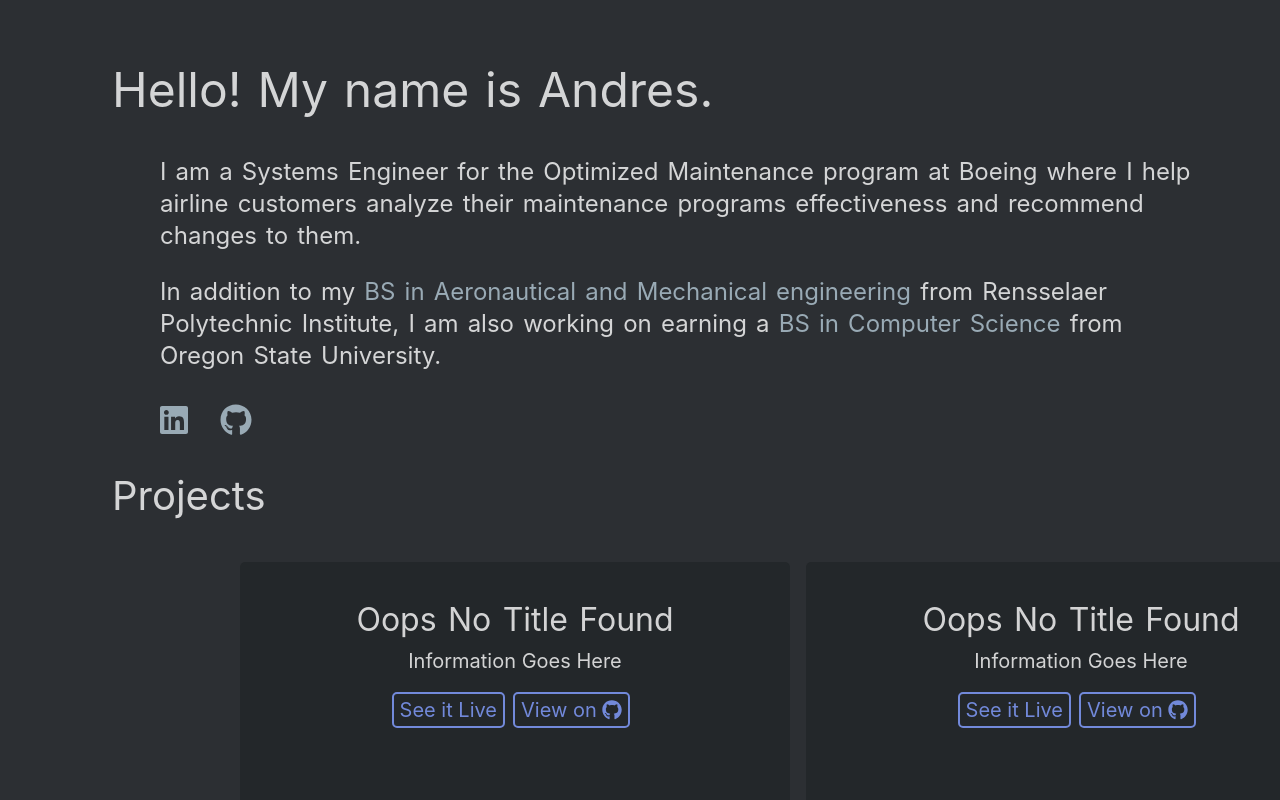
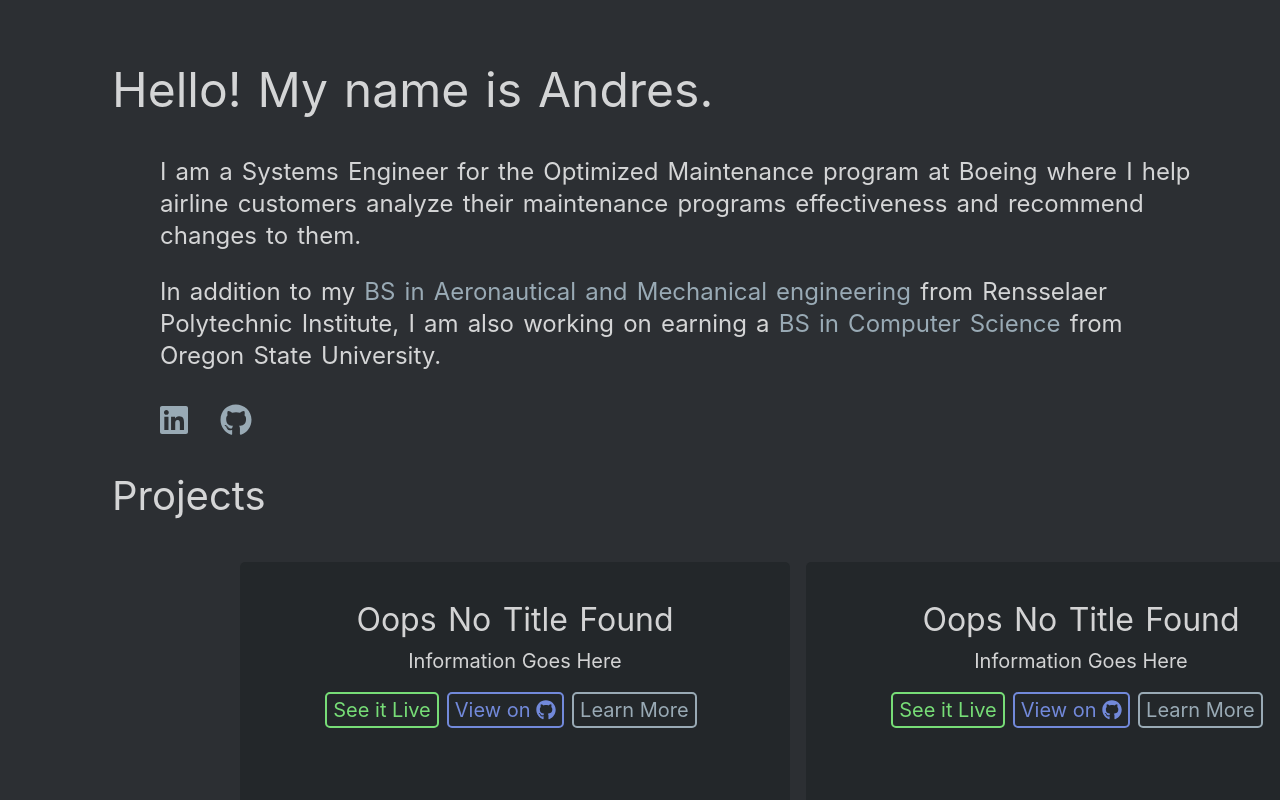
Before and after one commit to AndresZourelli/my-website, a React (Create React App) app in the folder client/: page / in a window 1280 px wide. Shown: the top 800 px of the page. Built offline with nearby package versions, Linux system fonts and the light colour scheme.

Commit message:
added a work section and added extra options cards

```diff
--- a/client/src/components/Home/Home.js
+++ b/client/src/components/Home/Home.js
@@ -3,7 +3,7 @@
 import { FontAwesomeIcon } from '@fortawesome/react-fontawesome';
 import { faLinkedin, faGithub } from '@fortawesome/free-brands-svg-icons';
 import Projects from '../Projects/Projects';
-
+import Work from '../Work/Work';
 export class Home extends Component {
 	render() {
 		return (
@@ -34,6 +34,7 @@
 						</a>
 					</div>
 				</main>
+				{/* <Work /> */}
 				<Projects />
 				<div className="footer">Andres Zourelli, 2019</div>
 			</div>
--- /dev/null
+++ b/client/src/components/Work/Work.js
@@ -0,0 +1,17 @@
+import React from 'react';
+import Card from '../card/card';
+import './Work.scss';
+
+const Work = () => {
+	return (
+		<div className="projects-container">
+			<h1>Jobs Held</h1>
+			<div className="cardHolder">
+				<Card />
+				<Card />
+			</div>
+		</div>
+	);
+};
+
+export default Work;
--- a/client/src/components/card/card.js
+++ b/client/src/components/card/card.js
@@ -3,18 +3,35 @@
 import { FontAwesomeIcon } from '@fortawesome/react-fontawesome';
 import { faGithub } from '@fortawesome/free-brands-svg-icons';
 
-const Card = ({ website, title, github, description }) => {
-	let optionalButton = <button href={website}>See it Live</button>;
+const Card = ({ website, title, github, description, learnmore, company_image }) => {
+	let optionalButtonLive = (
+		<button className="live" href={website}>
+			See it Live
+		</button>
+	);
+	let optionalButtonGithub = (
+		<button href={github}>
+			View on <FontAwesomeIcon icon={faGithub} size="1x" />
+		</button>
+	);
+	let optionalButtonMore = (
+		<button className="learn-more" href={website}>
+			Learn More
+		</button>
+	);
+
+	let titleImage = <img src={company_image} />;
+
 	return (
 		<div className="CardBody">
 			<div className="info">
+				{company_image ? titleImage : null}
 				<h2>{title}</h2>
 				<p>{description}</p>
 				<div className="button-container">
-					{website ? optionalButton : null}
-					<button href={github}>
-						View on <FontAwesomeIcon icon={faGithub} size="1x" />
-					</button>
+					{website ? optionalButtonLive : null}
+					{github ? optionalButtonGithub : null}
+					{learnmore ? optionalButtonMore : null}
 				</div>
 			</div>
 		</div>
@@ -26,6 +43,7 @@
 	description: 'Information Goes Here',
 	github: '/',
 	website: '/',
-	image: '/'
+	image: '/',
+	learnmore: '/'
 };
 export default Card;
--- a/client/src/components/card/card.scss
+++ b/client/src/components/card/card.scss
@@ -52,7 +52,22 @@
 			color: rgba($quartile-color, 1);
 			margin-right: .5rem;
 			background-color: transparent;
-
+			&.live {
+				color: #77dd77;
+				border: solid #77dd77 2px;
+				&:hover {
+					color: #bcdbbc;
+					border: solid #bcdbbc 2px;
+				}
+			}
+			&.learn-more {
+				color: $main-text-color;
+				border: solid $main-text-color 2px;
+				&:hover {
+					color: #bed5e4;
+					border: solid #bed5e4 2px;
+				}
+			}
 			&:hover {
 				color: #b0c1ff;
 				border: solid #b0c1ff 2px;
```
Also changed, not shown: client/src/components/Work/Work.scss (added).
